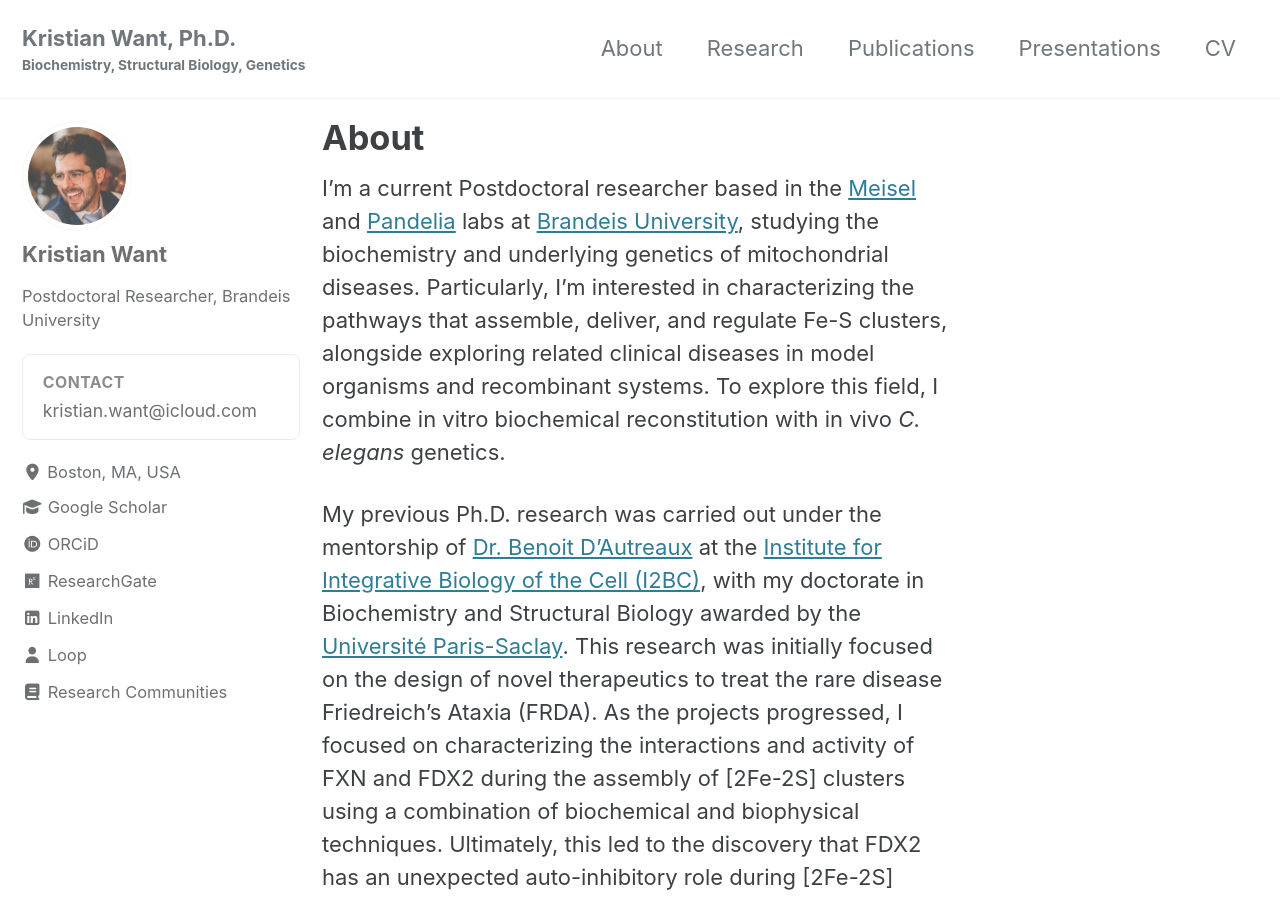
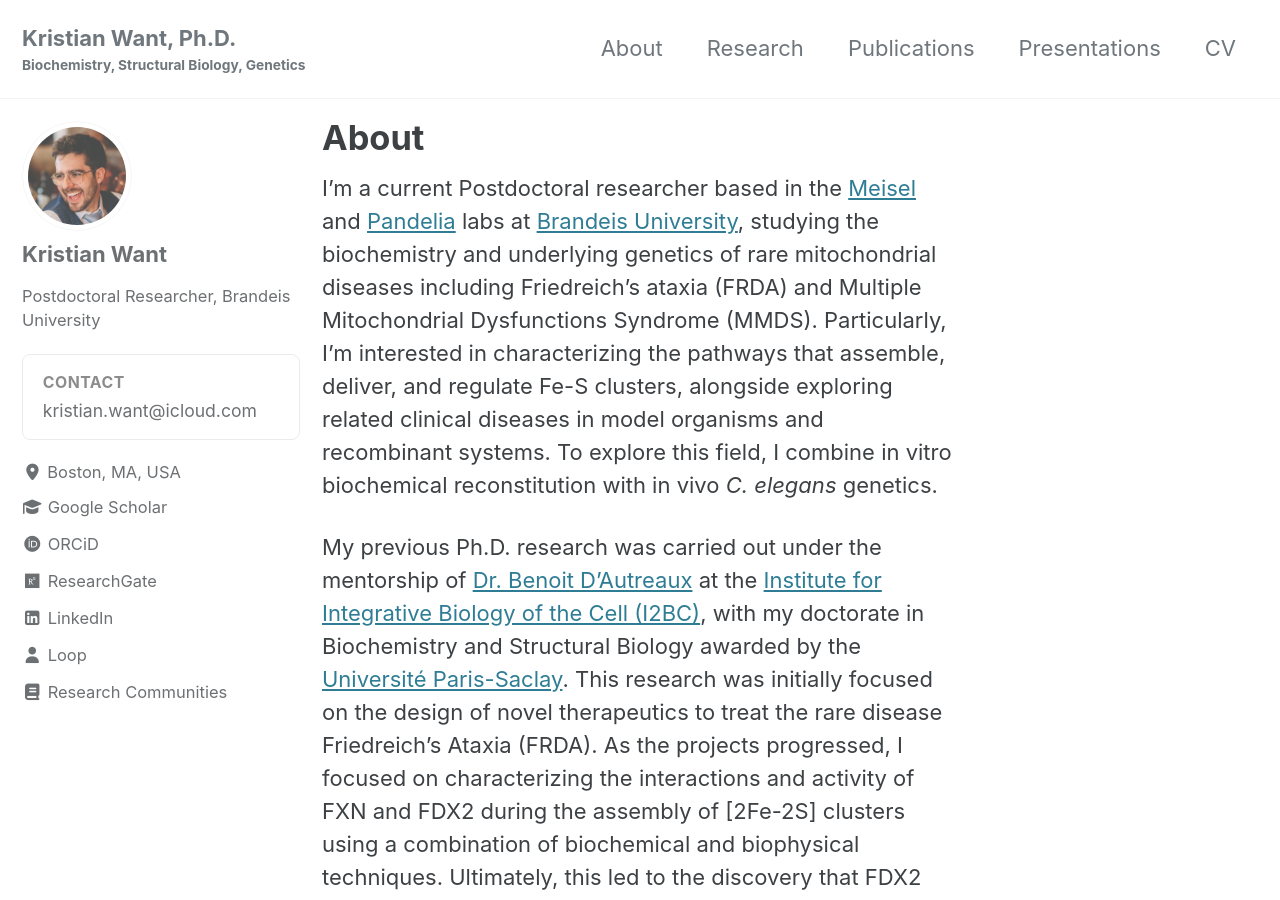
Before and after one commit to kristianwant/kristianwant.github.io, a Jekyll site: the page built from index.md, in a window 1280 px wide and 900 px high. Built offline with Jekyll 4.4.1, drawn with Linux system fonts in a browser that asks for light colours; cached includes are drawn as plain includes.

Commit message:
Update About page bio to mention FRDA and MMDS by name

```diff
--- a/index.md
+++ b/index.md
@@ -7,7 +7,7 @@
 description: "Kristian Want, PhD - postdoctoral researcher studying Fe-S cluster biochemistry and mitochondrial disease genetics at Brandeis University."
 ---
 
-I'm a current Postdoctoral researcher based in the [Meisel](https://www.meisellab.org/) and [Pandelia](https://sites.google.com/brandeis.edu/pandelialab/home) labs at [Brandeis University](https://www.brandeis.edu/), studying the biochemistry and underlying genetics of mitochondrial diseases. Particularly, I'm interested in characterizing the pathways that assemble, deliver, and regulate Fe-S clusters, alongside exploring related clinical diseases in model organisms and recombinant systems. To explore this field, I combine in vitro biochemical reconstitution with in vivo *C. elegans* genetics.
+I'm a current Postdoctoral researcher based in the [Meisel](https://www.meisellab.org/) and [Pandelia](https://sites.google.com/brandeis.edu/pandelialab/home) labs at [Brandeis University](https://www.brandeis.edu/), studying the biochemistry and underlying genetics of rare mitochondrial diseases including Friedreich's ataxia (FRDA) and Multiple Mitochondrial Dysfunctions Syndrome (MMDS). Particularly, I'm interested in characterizing the pathways that assemble, deliver, and regulate Fe-S clusters, alongside exploring related clinical diseases in model organisms and recombinant systems. To explore this field, I combine in vitro biochemical reconstitution with in vivo *C. elegans* genetics.
 
 My previous Ph.D. research was carried out under the mentorship of [Dr. Benoit D'Autreaux](https://www.i2bc.paris-saclay.fr/biochemistry-of-metalloproteins-and-associated-diseases/) at the [Institute for Integrative Biology of the Cell (I2BC)](https://www.i2bc.paris-saclay.fr/), with my doctorate in Biochemistry and Structural Biology awarded by the [Université Paris-Saclay](https://www.universite-paris-saclay.fr/en). This research was initially focused on the design of novel therapeutics to treat the rare disease Friedreich's Ataxia (FRDA). As the projects progressed, I focused on characterizing the interactions and activity of FXN and FDX2 during the assembly of [2Fe-2S] clusters using a combination of biochemical and biophysical techniques. Ultimately, this led to the discovery that FDX2 has an unexpected auto-inhibitory role during [2Fe-2S] synthesis, and decreasing its concentration significantly extends lifespan in a FRDA model of *D. melanogaster*. This work is succeeded by a first author [publication in *Nature*](https://doi.org/10.1038/s41586-025-09822-1).
 
```
